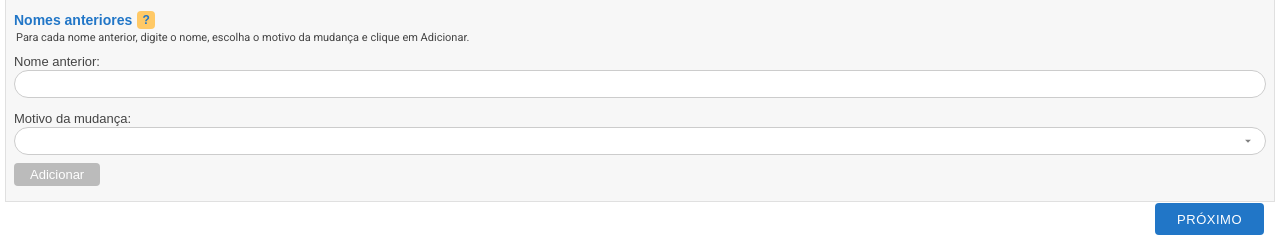
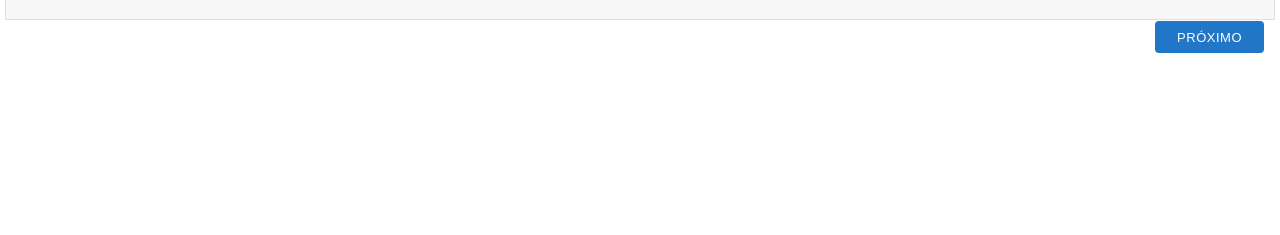
Before and after one commit to Solutionsforce/PassPF, a Flask app: page /nova-solicitacao in a window 1280 px wide. Shown: the part 1419-1654 px from the top of the page. After the commit the page ends 1472 px from the top, so only its background shows below. Run offline with Flask 3, Linux system fonts and the light colour scheme; lists and menus that the app fills with data are empty.

Commit message:
Remove unnecessary fields related to previous names
Remove the "Previous names" section and its associated input fields from the application form template.

Replit-Commit-Author: Agent
Replit-Commit-Session-Id: 2f1d9dde-6280-4dd7-be92-213d7a001ec0
Replit-Commit-Checkpoint-Type: full_checkpoint
Replit-Commit-Event-Id: f6495974-fdaa-47eb-832d-8392bdd1233c
Replit-Commit-Screenshot-Url: https://storage.googleapis.com/screenshot-production-us-central1/c69ae46c-7eaa-4d13-905b-498ffecf424b/2f1d9dde-6280-4dd7-be92-213d7a001ec0/f5fvqox

```diff
--- a/templates/nova_solicitacao.html
+++ b/templates/nova_solicitacao.html
@@ -118,25 +118,6 @@
                 <input class="form-input-complement" type="text" id="cidade" name="cidade">
             </div>
 
-            <div class="subsection-title">
-                Nomes anteriores
-                <span class="help-icon">?</span>
-            </div>
-            <div class="sub-info">
-                Para cada nome anterior, digite o nome, escolha o motivo da mudança e clique em Adicionar.
-            </div>
-
-            <div class="add-section">
-                <label class="form-label-complement" for="nome_anterior">Nome anterior:</label>
-                <input class="form-input-complement" type="text" id="nome_anterior" name="nome_anterior">
-
-                <label class="form-label-complement" for="motivo_mudanca">Motivo da mudança:</label>
-                <select class="form-select-complement" id="motivo_mudanca" name="motivo_mudanca">
-                    <option></option>
-                </select>
-                <button type="button" class="add-btn" disabled>Adicionar</button>
-            </div>
-
             <button type="submit" class="next-btn">PRÓXIMO</button>
         </form>
     </div>
```
